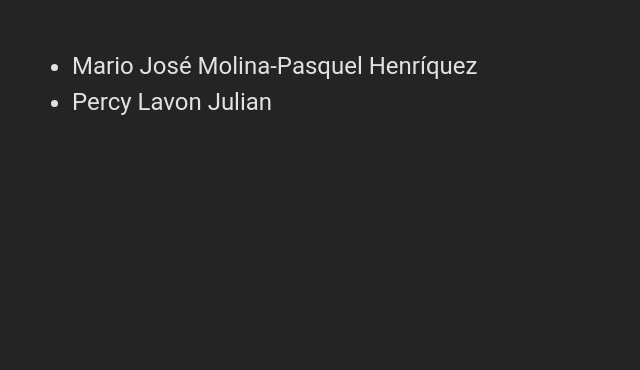
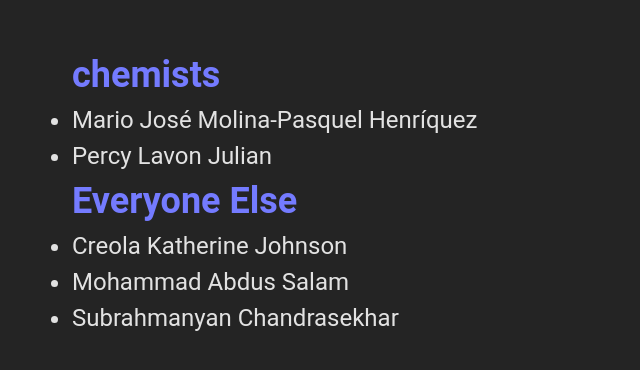
Before and after one commit to naLeilan/All-Challenges, a React (Vite) app: page /packing in a window 1280 px wide. Shown: the top 370 px of the page, without its empty margins (0-640 px from the left). Built offline with nearby package versions, Linux system fonts and the light colour scheme.

Commit message:
completed challenge chemist lists

```diff
--- a/src/pages/PackingList.jsx
+++ b/src/pages/PackingList.jsx
@@ -30,9 +30,19 @@ const people = [
 
 export default function DisplayList() {
   const chemists = people.filter((person) => person.profession === "chemist");
+  const everyone = people.filter((person) => person.profession !== "chemist");
   const list = chemists.map((l) => <li key={l.id}>{l.name} </li>);
+  const others = everyone.map((p) => <li key={p.id}>{p.name} </li>);
 
-  return <ul>{list}</ul>;
+  return (
+    <div>
+      {" "}
+      <h2>chemists</h2>
+      <ul>{list} </ul>
+      <h2>Everyone Else</h2>
+      <ul>{others} </ul>
+    </div>
+  );
 }
 
 /************/
```
